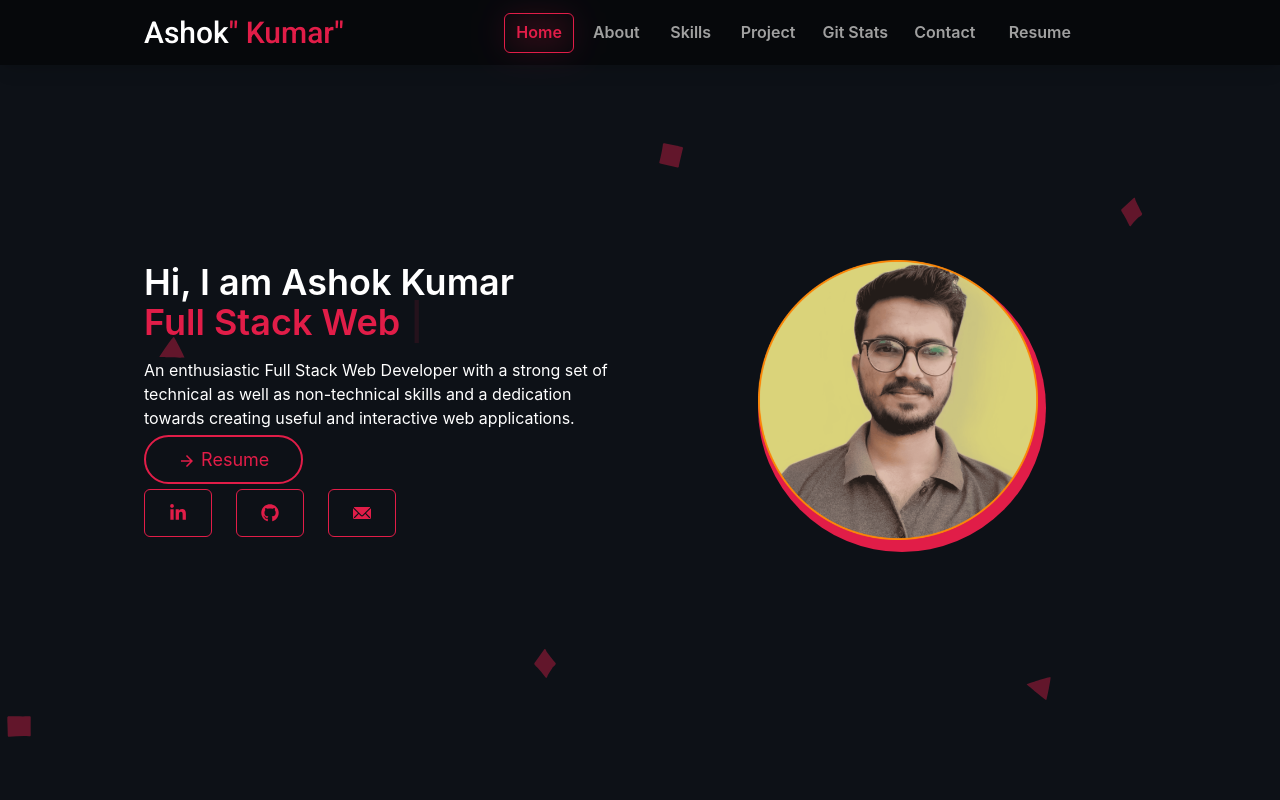
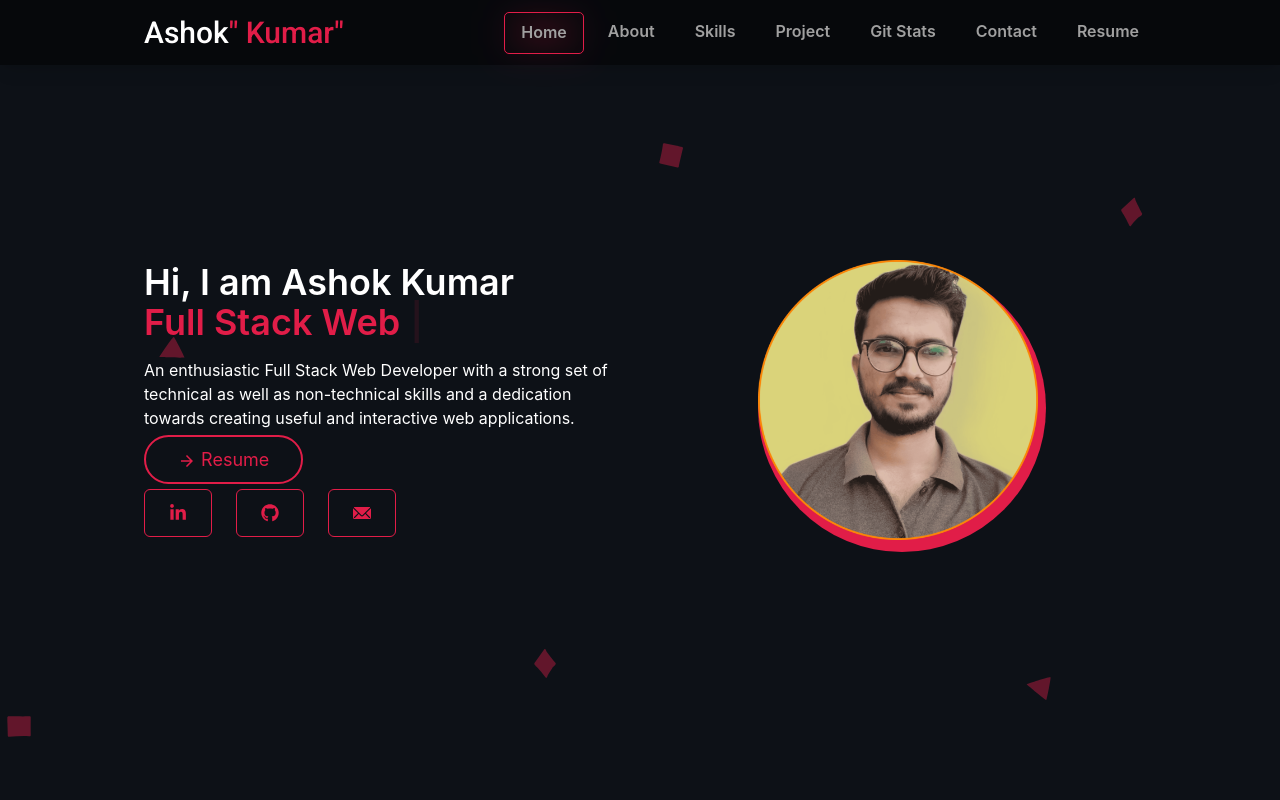
Before and after one commit to AshokPrjapati/AshokPrjapati.github.io, a React (Create React App) app: page / in a window 1280 px wide. Shown: the top 800 px of the page. Built offline with nearby package versions, Linux system fonts and the light colour scheme.

Commit message:
refactor: change Button to Link component for navigation consistency

```diff
--- a/src/Components/Navbar/TabOpt.tsx
+++ b/src/Components/Navbar/TabOpt.tsx
@@ -54,8 +54,7 @@ const TabOpt: React.FC<TabOptProps> = ({ isOpen, toggle }) => {
       borderRadius={"10px"}
     >
       {links.map((link, i) => (
-        <Button
-          as={Link}
+        <Link
           className={styles.default}
           activeClass={styles.active}
           to={link.path}
@@ -64,6 +63,8 @@ const TabOpt: React.FC<TabOptProps> = ({ isOpen, toggle }) => {
           offset={0}
           duration={750}
           key={i}
+        >
+          <Button
             w={{ base: "100%", md: "auto", lg: "auto" }}
             variant="ghost"
             _hover={{
@@ -77,6 +78,7 @@ const TabOpt: React.FC<TabOptProps> = ({ isOpen, toggle }) => {
           >
             {link.text}
           </Button>
+        </Link>
       ))}
 
       <ChakraLink
```
Lines whose indentation alone changed are shown as unchanged.
